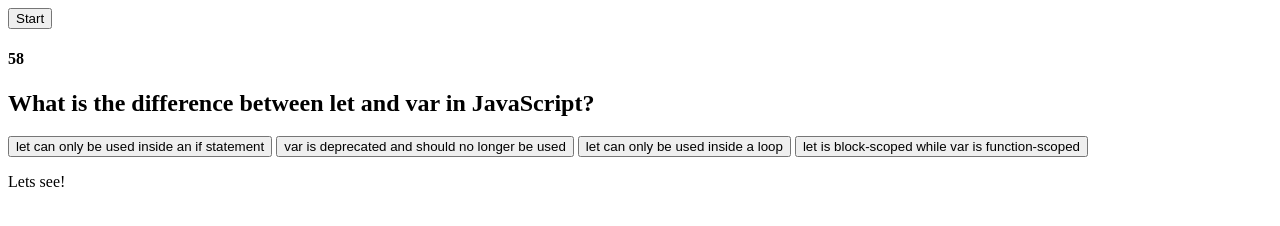
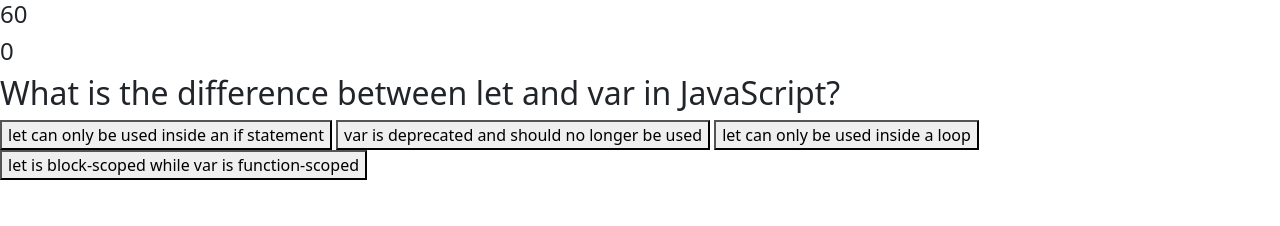
Before and after one commit to nowinoa/JavaScript-Quiz, a plain HTML site: page index.html in a window 1280 px wide. Both pictures are taken after a click on the button "Start". Drawn offline with nearby package versions, Linux system fonts and the light colour scheme.

Commit message:
javascript

```diff
--- a/css/styles.css
+++ b/css/styles.css
@@ -1,4 +0,0 @@
-#solution {
-    color: #000;
-    font-size: 2rem;
-}
--- a/index.html
+++ b/index.html
@@ -1,29 +1,26 @@
 <!DOCTYPE html>
 <html lang="en">
-<head>
-    <meta charset="UTF-8">
-    <meta http-equiv="X-UA-Compatible" content="IE=edge">
-    <meta name="viewport" content="width=device-width, initial-scale=1.0">
+  <head>
+    <meta charset="UTF-8" />
+    <meta http-equiv="X-UA-Compatible" content="IE=edge" />
+    <meta name="viewport" content="width=device-width, initial-scale=1.0" />
     <title>JavaScript Quiz</title>
-</head>
-<body>
-    <button id="start">
-        Start
-    </button>
-    <div id="puntuation">
-        <h4 id="timer"></h4>
-        <h4 id="scorer"></h4>
-    </div>
-    <div class="questionary">
-        <h2 id="question">question</h2>
-        <div id="answers">
-            <button data-number="0"></button>
-            <button data-number="1"></button>
-            <button data-number="2"></button>
-            <button data-number="3"></button>
-        </div>
-        <p id="solution">Lets see!</p>
-    </div>
+    <!-- Bootstrap -->
+    <link href="https://cdn.jsdelivr.net/npm/bootstrap@5.0.2/dist/css/bootstrap.min.css" rel="stylesheet" integrity="sha384-EVSTQN3/azprG1Anm3QDgpJLIm9Nao0Yz1ztcQTwFspd3yD65VohhpuuCOmLASjC" crossorigin="anonymous">
+    <link rel="stylesheet" href="./css/styles.css" />
+  </head>
+  <body>
+    <div id="results"></div>
+    <div id="container"></div>
+    <p id="is-correct"></p>
+    <!-- Bootstrap -->
+    <script
+      src="https://cdn.jsdelivr.net/npm/bootstrap@5.3.0-alpha1/dist/js/bootstrap.bundle.min.js"
+      integrity="sha384-w76AqPfDkMBDXo30jS1Sgez6pr3x5MlQ1ZAGC+nuZB+EYdgRZgiwxhTBTkF7CXvN"
+      crossorigin="anonymous"
+    ></script>
+    <script src="https://cdn.jsdelivr.net/npm/@popperjs/core@2.9.2/dist/umd/popper.min.js" integrity="sha384-IQsoLXl5PILFhosVNubq5LC7Qb9DXgDA9i+tQ8Zj3iwWAwPtgFTxbJ8NT4GN1R8p" crossorigin="anonymous"></script>
+    <script src="https://cdn.jsdelivr.net/npm/bootstrap@5.0.2/dist/js/bootstrap.min.js" integrity="sha384-cVKIPhGWiC2Al4u+LWgxfKTRIcfu0JTxR+EQDz/bgldoEyl4H0zUF0QKbrJ0EcQF" crossorigin="anonymous"></script>
     <script src="./js/app.js"></script>
-</body>
+  </body>
 </html>
--- a/js/app.js
+++ b/js/app.js
@@ -1,4 +1,3 @@
-
 const questions = [
   {
     ques: "What is the difference between let and var in JavaScript?",
@@ -53,22 +52,22 @@ const questions = [
   {
     ques: "How do you call a function in JavaScript?",
     answers: [
-      "myArray.get(index)",
-      "myArray.value(index)",
-      "myArray[index]",
-      "myArray.element",
-    ],
-    aV: "myArray[index]",
-  },
-  {
-    ques: "How do you access an element in an array in JavaScript?",
-    answers: [
       "call myFunction()",
       "execute myFunction()",
       "run myFunction()",
       "myFunction()",
     ],
     correct: "myFunction()",
+  },
+  {
+    ques: "What is the function in JavaScript to convert a number to a string?",
+    answers: [
+      "toString()",
+      "stringify()",
+      "numberToString()",
+      "convertToString()",
+    ],
+    correct: "toString()",
   },
   {
     ques: "How to load data from local storage in javascript?",
@@ -88,7 +87,7 @@ const questions = [
       "var target = event.srcElement",
       "var target = event.currentTarget",
     ],
-    aV: "var target = event.target",
+    correct: "var target = event.target",
   },
   {
     ques: "How to add an event listener to a DOM element in javascript?",
@@ -102,98 +101,117 @@ const questions = [
   },
 ];
 
-//Elements from HTML
-let titleQuestion = document.querySelector("#question");
-let answers = document.querySelector("#answers");
-let start = document.querySelector('#start');
-let timer = document.querySelector('#timer');
-let scorer = document.querySelector('#scorer');
-//Div to array
-let btns = [...answers.children];
-//For the index of the questions questions[i]
-let i = 0;
-let element;
-console.log(questions[i].correct);
+var container = document.getElementById('container');
+var results = document.querySelector('#results');
+let pCorrect = document.getElementById('is-correct');
+var i = 0;
+var time = 60;
+var score = 0;
 
-//Add the timer and the score
-let time = 60;
-let score = 0;
+var questionaryContent = `
+<div class="questionary">
+  <h2 id="question">question</h2>
+  <div id="answers-container">
+    <button class="answer" data-number="0"></button>
+    <button class="answer" data-number="1"></button>
+    <button class="answer" data-number="2"></button>
+    <button class="answer" data-number="3"></button>
+  </div>
+`
+var result = `
+  <h4 id="timer"></h4>
+  <h4 id="scorer"></h4>
+`;
+var start = function innerStart() {
+  i = 0;
+  time = 60;
+  score = 0;
+  container.innerHTML = `
+  <button id='startBtn' class='startBtn'>Start</button>
+  `
+  var startBtn = document.getElementById("startBtn");
 
-//timer - rest one second each 1000ms = 1s
-function setTimeout() {
-    var timerInterval = setInterval(function() {
-        time--;
-        // if(time == 0) {
-        //     score = 0;
-        //     time = 0;
-        //     console.log('You lost!')
-        //   }
-        timer.textContent = time;
-        if(time == 0){
-            clearInterval(timerInterval);
-            console.log('Time out!')
-        }
-    }, 1000)
+  startBtn.addEventListener('click', writeQuestionary);
+  pCorrect.style = 'display: block';
+};
+start();
+
+function writeQuestionary() {
+  writeResults();
+  container.innerHTML = questionaryContent;
+  var answersContainer = document.getElementById('answers-container');
+  var answer = answersContainer.querySelectorAll('.answer');
+  var questionTitle = document.getElementById('question');
+  writeQuestion(questionTitle);
+  writeAnswer(answer);
+}
+function writeResults() {
+  results.innerHTML = result;
+  var timer = document.querySelector('#timer');
+  var scorer = document.querySelector('#scorer');
+  timer.textContent = time;
+  scorer.textContent = score;
 }
 
-//writes the text of the buttons
-function writteBtns() {
-  btns.forEach((e) => {
-    e.textContent = questions[i].answers[e.dataset.number];
+function writeQuestion(question) {
+  question.textContent = questions[i].ques;
+}
+function writeAnswer(answer) {
+  answer.forEach((a) => {
+      a.textContent = questions[i].answers[a.dataset.number];
+      a.addEventListener("click", checkEvent);
   });
 }
+function checkEvent(event) {
+  element = event.target;
+//if is a btn
+if (element.tagName === "BUTTON") {
+  if(i < 9) {
+      isCorrect(element);
+      i++;
+      return writeQuestionary();
+  } else if (i = 9) {
+      isCorrect(element);
+  } else if (i > 9 && score !== 10) {
+      endContent('There is no more questions :(');
+  }
 
-//writes the question text
-function writeQuestion() {
-  titleQuestion.textContent = questions[i].ques;
-}
-
-//Check answer
-function checkAnswers(txt) {
-    let solution = document.getElementById('solution');
-    //checks if is the correct answer
-      if (txt === questions[i].correct) {
-          solution.textContent = "Correct!"
-          //if is correct it adds a point to the score
-          scorer.textContent = score + 1;
-          if(score == 10) {
-            score = 0;
-            time = 0;
-            console.log('You won!')
-          }
+} }
+function isCorrect(a) {
+      let pCorrect = document.getElementById('is-correct');
+      if(a.textContent == questions[i].correct && score !== 10) {
+          score++;
+         pCorrect.textContent = 'Correct!'
+      } else if (a.textContent !== questions[i].correct && score != 10){
+         pCorrect.textContent = 'Incorrect...'
       } else {
-          solution.textContent = "Upsy Daisy!";
-          //if is incorrect substracts -5s
-          time = time - 5;
-          timer.textContent = time;
+          endContent("You won!")
       }
 }
-function checkEvent(event) {
-  //brings us the kind of tag it is
-  element = event.target;
-  //if is a btn
-  if (element.tagName === "BUTTON") {
+function endContent(h2End) {
+  pCorrect.style = 'display: none';
+  container.innerHTML = `
+  <h2>${h2End}</h2>
+  <p>You answered all the questions correctly. No everyone is able</p>
+  <p>Time: ${time}</p>
+  <p>Score: ${score}</p>
+  <button id='retryBtn'>Retry Quiz</button>
+  `
+  let retryBtn = document.getElementById('retryBtn');
+  retryBtn.addEventListener('click', start)
+};
 
-   checkAnswers(event.target.textContent);
-    //add 1 to the i - index
-    i++;
-    //if is 10, then bring it back to 0
-    if (i >= 10) {
-      i = 0;
-    }
-    writeQuestion();
-    writteBtns();
-  }
-}
 
-//Displays the document
-start.addEventListener('click', function() {
-    writeQuestion();
-    writteBtns();
-    setTimeout();
-})
-//checks the event and if is correct
-answers.addEventListener("click", checkEvent);
-
-//when the socore = 10 --> display a victory modal
-//when the time = 0 --> display a fail modal
+//hay que quitar el display de result y del isCorrect cuando se desplega el end --> checkea la propiedad display:
+//añadir la funcion setTime out
+//restar 5 segundos por fallo
+// function setTimeout() {
+//   var timerInterval = setInterval(function () {
+//     if (time > 0) {
+//       time--;
+//       timer.textContent = time;
+//     } else if ((time = 0)) {
+//       clearInterval(timerInterval);
+//     }
+//   }, 1000);
+// }
```
